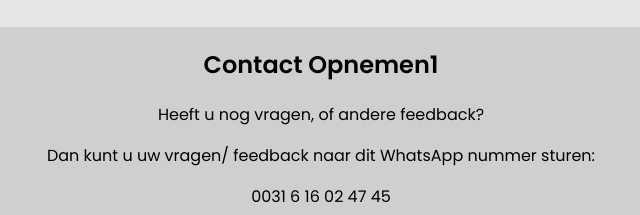
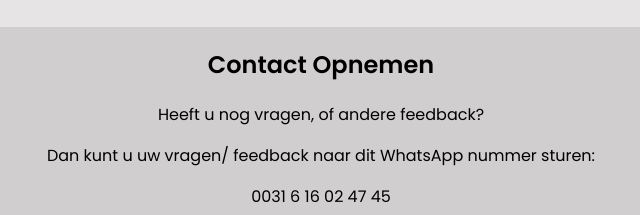
Before and after one commit to Foesio/OenOFeedbackFormulier, a plain HTML site: page vragen.html in a window 1280 px wide. Shown: the part 338-553 px from the top of the page, 319-959 px from the left. Drawn offline with Linux system fonts and the light colour scheme.

Commit message:
Update vragen.html

```diff
--- a/vragen.html
+++ b/vragen.html
@@ -30,7 +30,7 @@
       <p>Hier kunnen wij al uw vragen beantwoorden!</p>
       <div class="container2">
         <div class="blok">
-          <h2>Contact Opnemen1</h2>
+          <h2>Contact Opnemen</h2>
           <p>Heeft u nog vragen, of andere feedback?</p>
           <p>Dan kunt u uw vragen/ feedback naar dit WhatsApp nummer sturen:</p>
           <p>0031 6 16 02 47 45</p>
```
